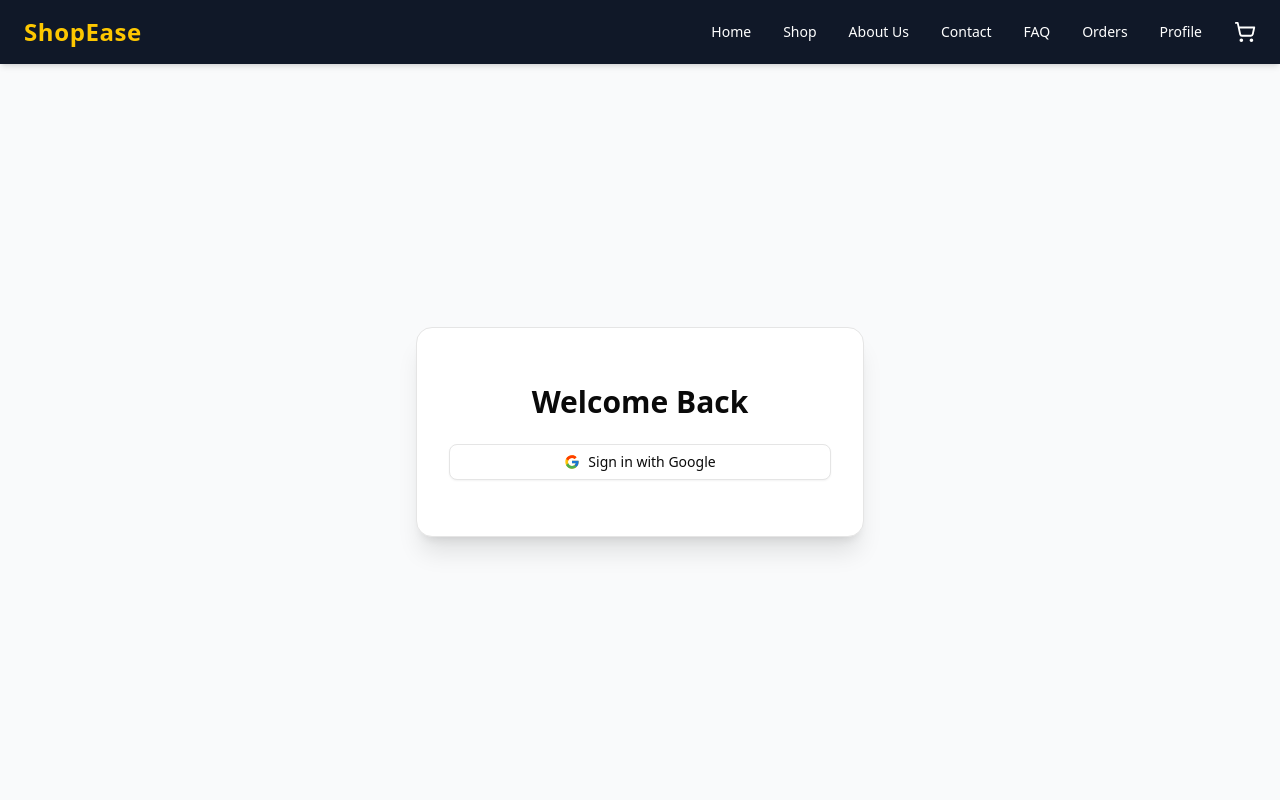
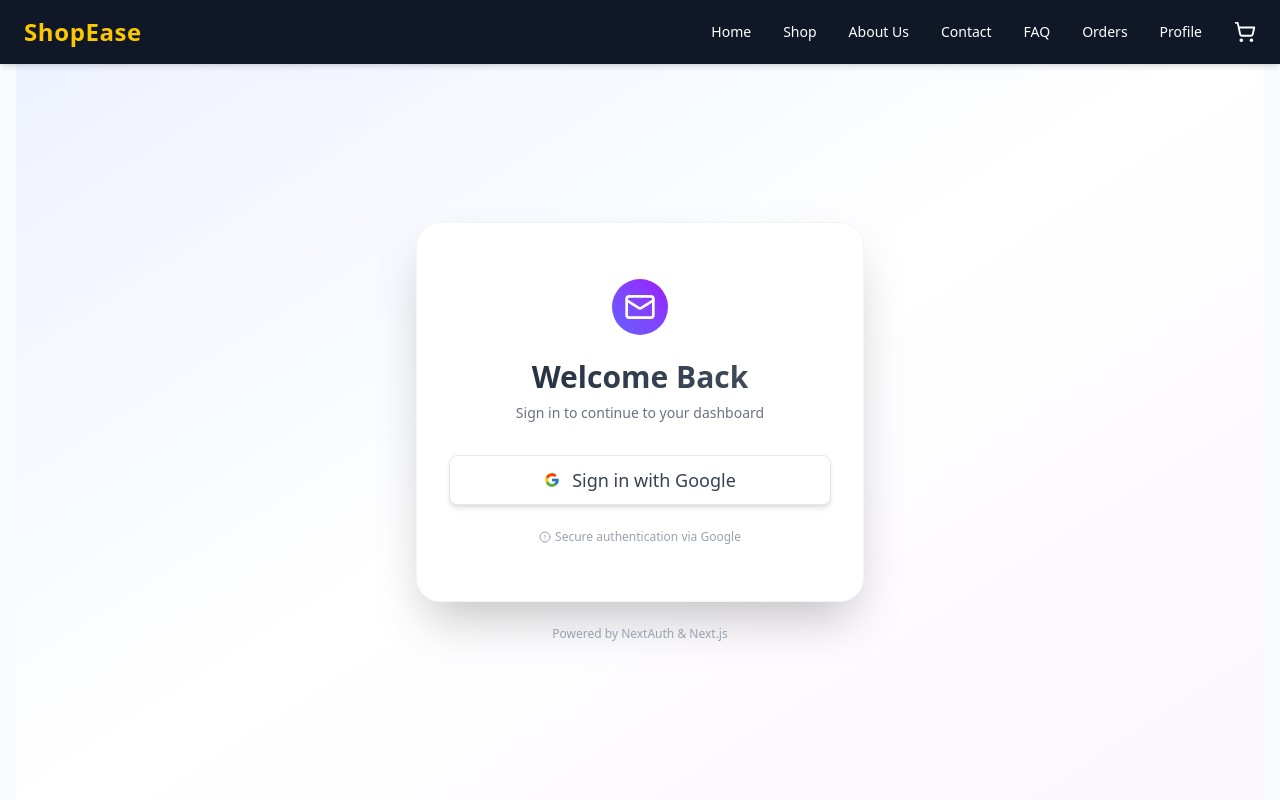
Before and after one commit to Aafaque-Nazir/EcommercePage, a Next.js app: page /login in a window 1280 px wide. Shown: the top 800 px of the page. Built offline with nearby package versions, Linux system fonts and the light colour scheme.

Commit message:
next auth done

```diff
--- a/package.json
+++ b/package.json
@@ -21,6 +21,7 @@
     "next": "15.5.0",
     "next-auth": "^4.24.11",
     "react": "19.1.0",
+    "react-confetti": "^6.4.0",
     "react-dom": "19.1.0",
     "react-icons": "^5.5.0",
     "recharts": "^3.1.2",
--- a/src/app/api/auth/[...nextauth]/route.js
+++ b/src/app/api/auth/[...nextauth]/route.js
@@ -13,5 +13,7 @@ export const authOptions = {
   session: { strategy: "jwt" },
 };
 
+
+
 const handler = NextAuth(authOptions);
 export { handler as GET, handler as POST };
--- a/src/app/login/page.jsx
+++ b/src/app/login/page.jsx
@@ -4,24 +4,106 @@ import { signIn } from "next-auth/react";
 import { Button } from "@/components/ui/button";
 import { Card, CardContent } from "@/components/ui/card";
 import { FcGoogle } from "react-icons/fc";
+import { AlertCircle, Mail } from "lucide-react";
+import { motion } from "framer-motion";
+import Image from "next/image";
 
 export default function LoginPage() {
+  const handleGoogleSignIn = () => {
+    signIn("google", { callbackUrl: "/dashboard" });
+  };
+
   return (
-    <div className="flex items-center justify-center h-screen bg-gray-50">
-      <Card className="w-full max-w-md shadow-xl rounded-2xl">
-        <CardContent className="p-8">
-          <h1 className="text-3xl font-bold text-center mb-6">Welcome Back</h1>
+    <div className="flex items-center justify-center min-h-screen bg-gradient-to-br from-indigo-50 via-white to-purple-50 px-4">
+      {/* Animated Floating Card */}
+      <motion.div
+        initial={{ y: -50, opacity: 0 }}
+        animate={{ y: 0, opacity: 1 }}
+        transition={{ duration: 0.6, ease: "easeOut" }}
+        className="w-full max-w-md mx-auto"
+      >
+        <Card className="overflow-hidden shadow-2xl rounded-3xl border border-gray-100">
+          <CardContent className="p-8 relative">
+            {/* Decorative Background Blob */}
+            <div
+              className="absolute inset-0 -z-10 opacity-10"
+              style={{
+                background: `radial-gradient(circle at 30% 20%, #3b82f6, transparent 40%),
+                             radial-gradient(circle at 70% 80%, #8b5cf6, transparent 40%)`,
+              }}
+            />
 
+            {/* Logo or Brand Icon */}
+            <div className="flex justify-center mb-6">
+              <motion.div
+                initial={{ scale: 0 }}
+                animate={{ scale: 1 }}
+                transition={{ delay: 0.2, type: "spring", stiffness: 200 }}
+                className="rounded-full bg-gradient-to-tr from-indigo-500 to-purple-600 p-3"
+              >
+                <Mail className="w-8 h-8 text-white" />
+              </motion.div>
+            </div>
+
+            {/* Header */}
+            <motion.h1
+              initial={{ opacity: 0, y: 10 }}
+              animate={{ opacity: 1, y: 0 }}
+              transition={{ delay: 0.3 }}
+              className="text-3xl font-extrabold text-center bg-gradient-to-r from-gray-800 to-gray-600 bg-clip-text text-transparent"
+            >
+              Welcome Back
+            </motion.h1>
+
+            <motion.p
+              initial={{ opacity: 0 }}
+              animate={{ opacity: 1 }}
+              transition={{ delay: 0.5 }}
+              className="text-center text-gray-500 mt-2 text-sm"
+            >
+              Sign in to continue to your dashboard
+            </motion.p>
+
+            {/* Sign In Button */}
+            <motion.div
+              initial={{ opacity: 0, y: 20 }}
+              animate={{ opacity: 1, y: 0 }}
+              transition={{ delay: 0.6 }}
+              className="mt-8"
+            >
               <Button
-            onClick={() => signIn("google", { callbackUrl: "/dashboard" })}
+                onClick={handleGoogleSignIn}
                 variant="outline"
-            className="w-full flex items-center justify-center gap-2"
+                className="w-full flex items-center justify-center gap-3 py-6 text-lg font-medium shadow-md hover:shadow-lg transition-shadow duration-300 border-gray-200 hover:border-gray-300 text-gray-700"
               >
-            <FcGoogle className="text-xl" />
+                <FcGoogle className="text-2xl" />
                 Sign in with Google
               </Button>
+            </motion.div>
+
+            {/* Optional: Info Alert */}
+            <motion.div
+              initial={{ opacity: 0 }}
+              animate={{ opacity: 1 }}
+              transition={{ delay: 0.8 }}
+              className="mt-6 flex items-center justify-center text-xs text-gray-400 gap-1"
+            >
+              <AlertCircle className="w-3 h-3" />
+              Secure authentication via Google
+            </motion.div>
           </CardContent>
         </Card>
+
+        {/* Footer Text */}
+        <motion.p
+          initial={{ opacity: 0 }}
+          animate={{ opacity: 1 }}
+          transition={{ delay: 0.9 }}
+          className="text-center text-gray-400 text-xs mt-6"
+        >
+          Powered by NextAuth & Next.js
+        </motion.p>
+      </motion.div>
     </div>
   );
 }
--- a/src/app/orders/page.jsx
+++ b/src/app/orders/page.jsx
@@ -26,63 +26,68 @@ export default function OrdersPage() {
   return (
    <ProtectedPage>
   <div className="max-w-4xl mx-auto p-6">
-      <h1 className="text-3xl font-bold mb-6 mt-6 text-center">My Orders</h1>
+    {/* Page Title */}
+    <h1 className="text-3xl font-extrabold text-center text-gray-800 mb-8 mt-6">
+      My Orders
+    </h1>
 
-      <div className="grid gap-6 flex-col-reverse">
+    {/* Orders List */}
+    <div className="space-y-6">
       {orders.map((order) => (
         <Card
           key={order.id}
-            className="shadow-lg rounded-2xl border border-gray-200 hover:shadow-xl transition"
+          className="rounded-2xl border border-gray-200 hover:shadow-2xl shadow-lg transition-all duration-300 bg-white"
         >
           <CardContent className="p-6">
-              <div className="flex justify-between items-center">
+            {/* Order Header */}
+            <div className="flex flex-col md:flex-row md:justify-between md:items-start gap-4 mb-5">
               <div>
-                  <h2 className="text-xl font-semibold mb-2">
-                    Order #{order.id}
-                  </h2>
-                  <p className="text-gray-600">
+                <h2 className="text-2xl font-bold text-gray-800">Order #{order.id}</h2>
+                <p className="text-gray-600 mt-2">
                   Status:{" "}
                   <span
-                      className={`font-medium ${
+                    className={`font-semibold px-3 py-1 rounded-full text-sm ${
                       order.status === "cancelled"
-                          ? "text-red-500"
-                          : "text-green-600"
+                        ? "bg-red-100 text-red-700"
+                        : "bg-green-100 text-green-700"
                     }`}
                   >
                     {order.status}
                   </span>
                 </p>
-                  <p className="text-gray-700 font-medium">
-                    Total: ₹{order.total}
-                  </p>
+                <p className="text-gray-800 font-bold mt-2 text-lg">₹{order.total.toLocaleString()}</p>
               </div>
 
+              {/* Cancel Button */}
               {order.status === "placed" ? (
                 <Button
                   variant="destructive"
                   onClick={() => handleCancel(order.id)}
+                  className="h-fit self-start px-6 py-3 text-base font-semibold rounded-xl shadow-sm hover:shadow-md transition"
                 >
                   Cancel Order
                 </Button>
               ) : (
-                  <Button disabled className="opacity-60 cursor-not-allowed">
+                <Button
+                  disabled
+                  className="h-fit self-start px-6 py-3 bg-gray-100 text-gray-500 text-base rounded-xl cursor-not-allowed"
+                >
                   Cancelled
                 </Button>
               )}
             </div>
 
-              <div className="mt-4 border-t pt-4">
-                <h3 className="font-semibold mb-2">Items:</h3>
-                <ul className="space-y-1">
+            {/* Items List */}
+            <div className="border-t border-gray-100 pt-5">
+              <h3 className="font-bold text-gray-700 mb-3 text-lg">Items in this order</h3>
+              <ul className="space-y-2">
                 {order.items.map((item) => (
                   <li
                     key={item.id}
-                      className="text-gray-700 flex justify-between"
+                    className="flex justify-between py-2.5 px-3.5 bg-gray-50 rounded-lg text-gray-700 text-sm sm:text-base font-medium"
                   >
-                      <span>
-                        {item.name} × {item.qty}
-                      </span>
-                      <span>₹{item.price * item.qty}</span>
+                    <span>{item.name} × {item.qty}</span>
+                    <span>₹{(item.price * item.qty).toLocaleString()}</span>
                   </li>
                 ))}
               </ul>
--- a/src/app/page.js
+++ b/src/app/page.js
@@ -488,10 +488,12 @@ export default function HomePage() {
               Start Shopping Now
             </Button>
             </Link>
+            <Link href={"/login"} passHref>
             <Button variant="outline" size="lg" className="border-white text-white hover:bg-white hover:text-purple-600 px-8 py-4 rounded-2xl text-lg font-semibold cursor-pointer">
               <Users className="w-5 h-5 mr-2" />
               Create Account
             </Button>
+             </Link>
           </div>
         </div>
       </section>
--- a/src/components/ProtectedPage.jsx
+++ b/src/components/ProtectedPage.jsx
@@ -10,7 +10,7 @@ export default function ProtectedPage({ children }) {
 
   useEffect(() => {
     if (status === "unauthenticated") {
-      router.push("/login"); // ya apna login page
+      router.push("/login");
     }
   }, [status, router]);
 
```
Also changed, not shown: src/app/dashboard/page.jsx (+172 -13 lines), 1 other file (tests, documents, lock files or other folders). Lines whose indentation alone changed are shown as unchanged.
